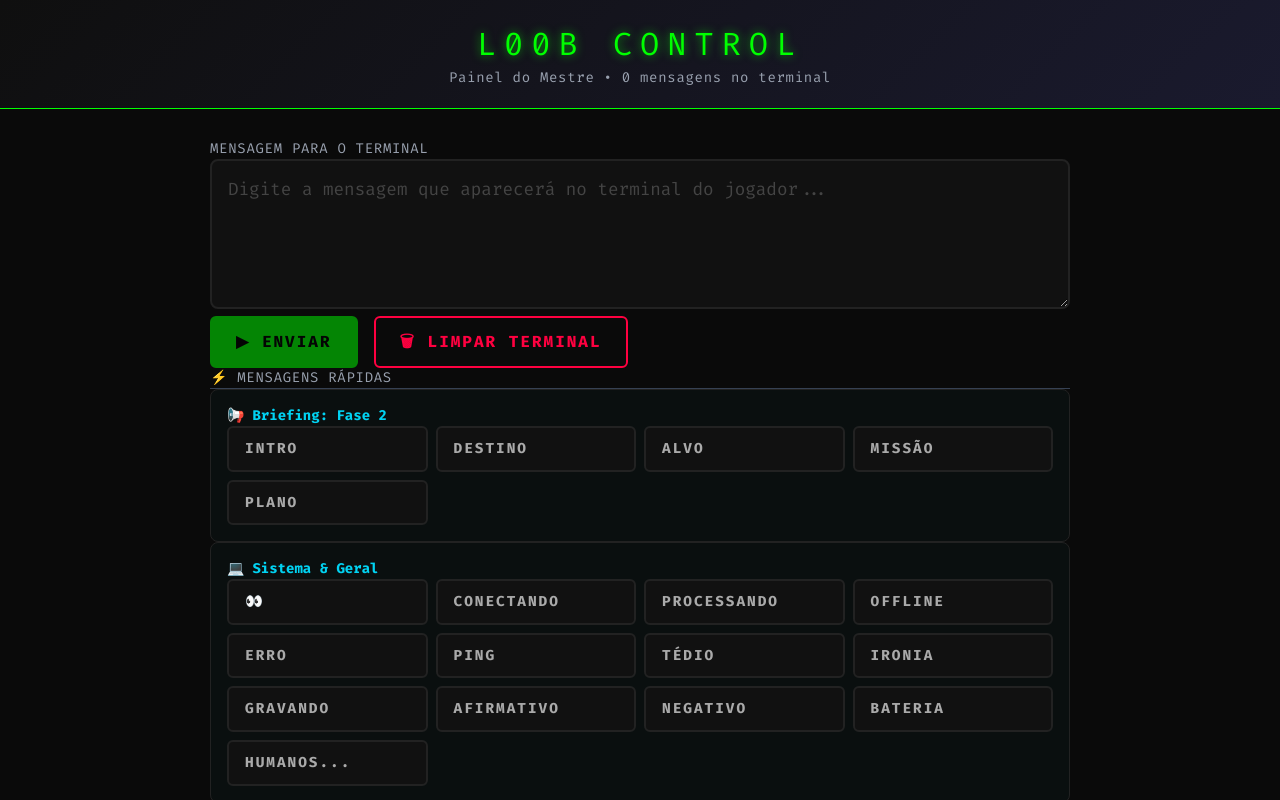
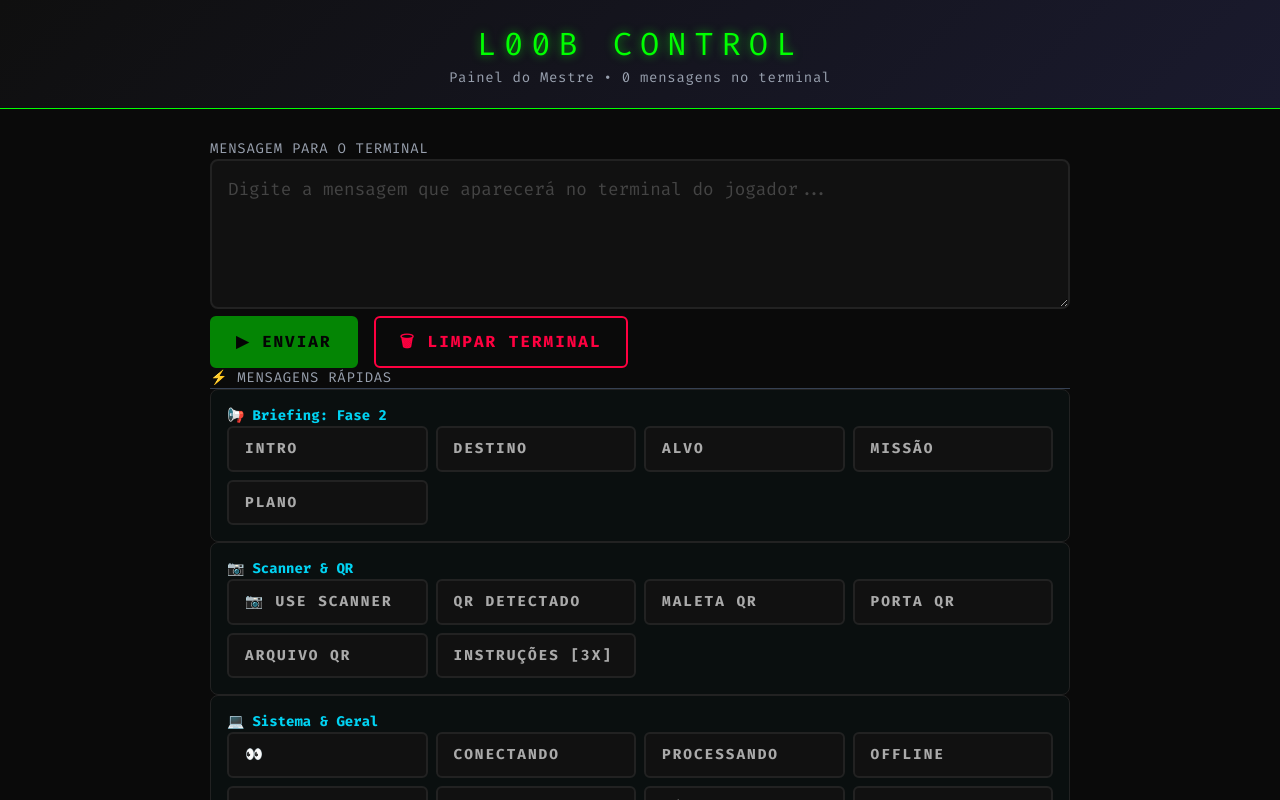
Before and after one commit to kaudotdev/loob-link, a Next.js app: page /admin in a window 1280 px wide. Built offline with nearby package versions, Linux system fonts and the light colour scheme; no server answers; the database is empty.

Commit message:
Qrcode feats

```diff
--- a/src/app/admin/page.tsx
+++ b/src/app/admin/page.tsx
@@ -67,7 +67,31 @@ const MESSAGE_CATEGORIES: MessageCategory[] = [
       },
       {
         label: 'PLANO',
-        content: '📝 PLANO: Infiltrar, localizar, extrair a maleta (e o dono). Ah, e tentem não morrer. É importante.'
+        content: ['> PLANO: Infiltrar, localizar, extrair a maleta (e o dono).',
+                  '> Ah, e tentem não morrer. É importante.']
+      },
+    ],
+  },
+
+  // ------------------------------------------------------------------
+  // CATEGORIA: Scanner de QR Code
+  // ------------------------------------------------------------------
+  {
+    name: 'Scanner & QR',
+    icon: '📷',
+    messages: [
+      { label: '📷 USE SCANNER', content: '> 📷 USE O SCANNER. Aperte o botão azul no canto da tela.' },
+      { label: 'QR DETECTADO', content: '> QR CODE DETECTADO na área. Escaneie para decodificar.' },
+      { label: 'MALETA QR', content: '> A maleta tem um código biométrico. Escaneie para abrir.' },
+      { label: 'PORTA QR', content: '> Painel de acesso detectado. Use o scanner no código.' },
+      { label: 'ARQUIVO QR', content: '> Documento criptografado. Preciso que escaneie o selo.' },
+      {
+        label: 'INSTRUÇÕES [3x]',
+        content: [
+          '> 📷 INSTRUÇÕES DE USO DO SCANNER:',
+          '> 1. Aperte o botão SCAN no canto inferior direito.',
+          '> 2. Aponte a câmera para o QR Code.'
+        ]
       },
     ],
   },
```
